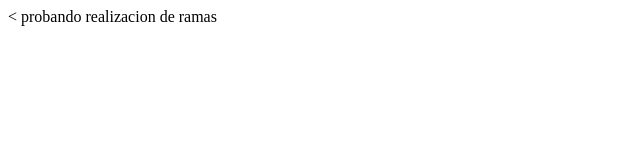
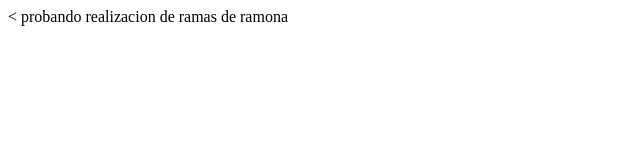
Before and after one commit to Ric-cabrera/proyectos, a plain HTML site: page index.html in a window 1280 px wide. Shown: the full height of the page, 0-640 px from the left. Drawn offline with Linux system fonts and the light colour scheme.

Commit message:
body
agregue al body

```diff
--- a/index.html
+++ b/index.html
@@ -6,6 +6,6 @@
 	</title>
 </head>
 <body>
-	probando realizacion de ramas
+	probando realizacion de ramas de ramona
 </body>
 </html>
```
